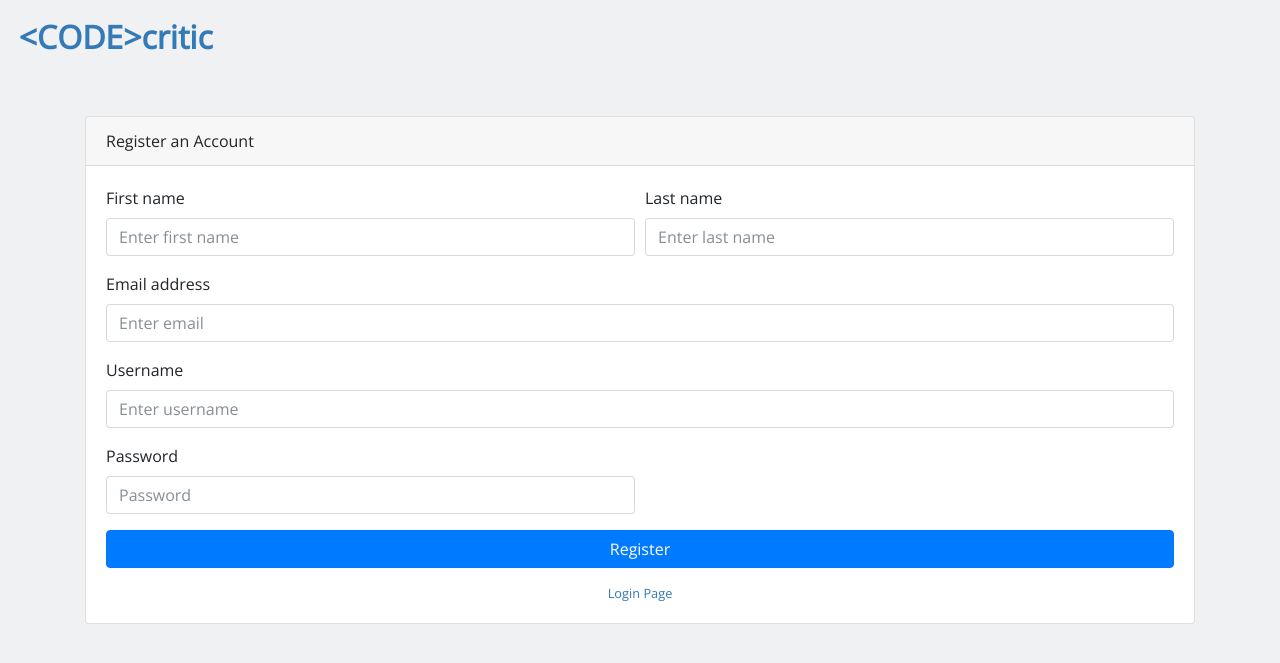
After one commit to alanreji/CodeCritic, a PHP site: page /signup.php in a window 1280 px wide. The commit adds this page. Shown: the top 663 px of the page. Run offline with PHP 8.4, Linux system fonts and the light colour scheme; some libraries are stand-ins or nearby versions.

Commit message:
Add files via upload

```diff
--- /dev/null
+++ b/assets/php/dbtemplate.php
@@ -0,0 +1,3 @@
+<?php
+    $conn = mysqli_connect('localhost','root','','db_codecritic');
+?>
--- a/challenges.php
+++ b/challenges.php
@@ -5,7 +5,7 @@
     $contestid = $_GET['contest'];
     $contestid = stripslashes($contestid);
     //$contestid = mysqli_escape_string($contestid);
-    $conn = mysqli_connect('localhost','root','','db_codecritic');
+    include "assets/php/dbtemplate.php";
     $sql = "SELECT p_id,probname,maxmark from problemlist where c_id = $contestid";
     $sql2 = "SELECT contestname from contests where c_id = $contestid";
     $result = $conn->query($sql2);
--- a/contests.php
+++ b/contests.php
@@ -2,7 +2,7 @@
     session_start();
     if(!isset($_SESSION['u_id']))
         header("Location: index.php");
-    $conn = mysqli_connect('localhost','root','','db_codecritic');
+        include "assets/php/dbtemplate.php";
     $sql = "SELECT * from contests";
     $result = $conn->query($sql);
 ?>
--- /dev/null
+++ b/signup.php
@@ -0,0 +1,90 @@
+<?php
+    session_start();
+    if(isset($_SESSION['u_id']))
+        header("Location: contests.php");
+?>
+<!DOCTYPE html>
+<html>
+<head>
+    <title>Sign Up</title>
+    <?php include 'assets/php/headtemplate.php';?>
+</head>
+<body>
+    <div class="row" style="margin-bottom: 40px; padding: 6px">
+        <div class="col-4">
+            <h2>
+                <a href="index.php">
+                    <b>&ltCODE&gtcritic</b>
+                </a>
+            </h2>
+        </div>
+    </div>
+    <div class="container">
+        <div class="card card-register mx-auto mt-5">
+        <div class="card-header">Register an Account</div>
+        <div class="card-body">
+            <form>
+            <div class="form-group">
+                <div class="form-row">
+                <div class="col-md-6">
+                    <label for="firstname">First name</label>
+                    <input class="form-control" id="firstname" type="text" aria-describedby="nameHelp" placeholder="Enter first name">
+                </div>
+                <div class="col-md-6">
+                    <label for="lastname">Last name</label>
+                    <input class="form-control" id="lastname" type="text" aria-describedby="nameHelp" placeholder="Enter last name">
+                </div>
+                </div>
+            </div>
+            <div class="form-group">
+                <label for="email">Email address</label>
+                <input class="form-control" id="email" type="email" aria-describedby="emailHelp" placeholder="Enter email">
+            </div>
+            <div class="form-group">
+                  <label for="username">Username</label>
+                  <input class="form-control" id="username" type="text" aria-describedby="usernameHelp" placeholder="Enter username">
+            </div>
+            <div class="form-group">
+                <div class="form-row">
+                <div class="col-md-6">
+                    <label for="password">Password</label>
+                    <input class="form-control" id="password" type="password" placeholder="Password">
+                </div>
+                </div>
+            </div>
+            <div class="loginmsg" id="loginmsg"></div>
+            <button type="submit" class="btn btn-primary btn-block">Register</button>
+            </form>
+            <div class="text-center">
+            <a class="d-block small mt-3" href="index.php">Login Page</a>
+            </div>
+        </div>
+        </div>
+    </div>
+    <?php include 'assets/php/tailtemplate.php';?>
+    <script>
+        $(function () {
+            $('form').on('submit', function (event) {
+                event.preventDefault();
+                var email = $('#email').val();
+                var password = $('#password').val();
+                var username = $('#username').val();
+                var firstname = $('#firstname').val();
+                var lastname = $('#lastname').val();
+                $.post('registerprocess.php', {'firstname': firstname,'lastname': lastname,'username': username,'email': email, 'password': password}, function(gog) {
+                    var msg = '';
+                    if(gog == '-3')
+                        msg = 'Operation failed - Contact admin';
+                    else if(gog == '-2')
+                        msg = 'Email ID already registered';
+                    else if(gog == '-1')
+                        msg = 'Username already taken';
+                    else
+                        $(".card-body").html("Account has been created successfully. <a href='index.php'>Go to login</a>" );
+                    $("#loginmsg").html(msg);
+                });
+            });
+        });
+    </script>
+</body>
+</html>
--- a/submitprocess.php
+++ b/submitprocess.php
@@ -14,7 +14,7 @@ if(isset($_SESSION["u_id"]) && isset($_SESSION["p_id"])){
     $target_dir = "uploads/";
     $uploadOk = 1;
     $types = ['Python' => 3, 'C' => 2, 'Java' => 1 ];
-$conn = mysqli_connect('localhost','root','','db_codecritic');
+    include "assets/php/dbtemplate.php";
     $sql = 'SELECT max(s_id) from solutions';
     $fileType = substr($_FILES["fileToUpload"]["name"],strpos($_FILES["fileToUpload"]["name"],'.')+1);
     $msg = "$fileType";
```
Also changed, not shown: db_codecritic.sql (+9 -2 lines), index.php (+3 -5 lines), loginprocess.php (+7 -4 lines), registerprocess.php (added, +38 -0 lines), submissions.php (+5 -2 lines). Lines whose indentation alone changed are shown as unchanged.
